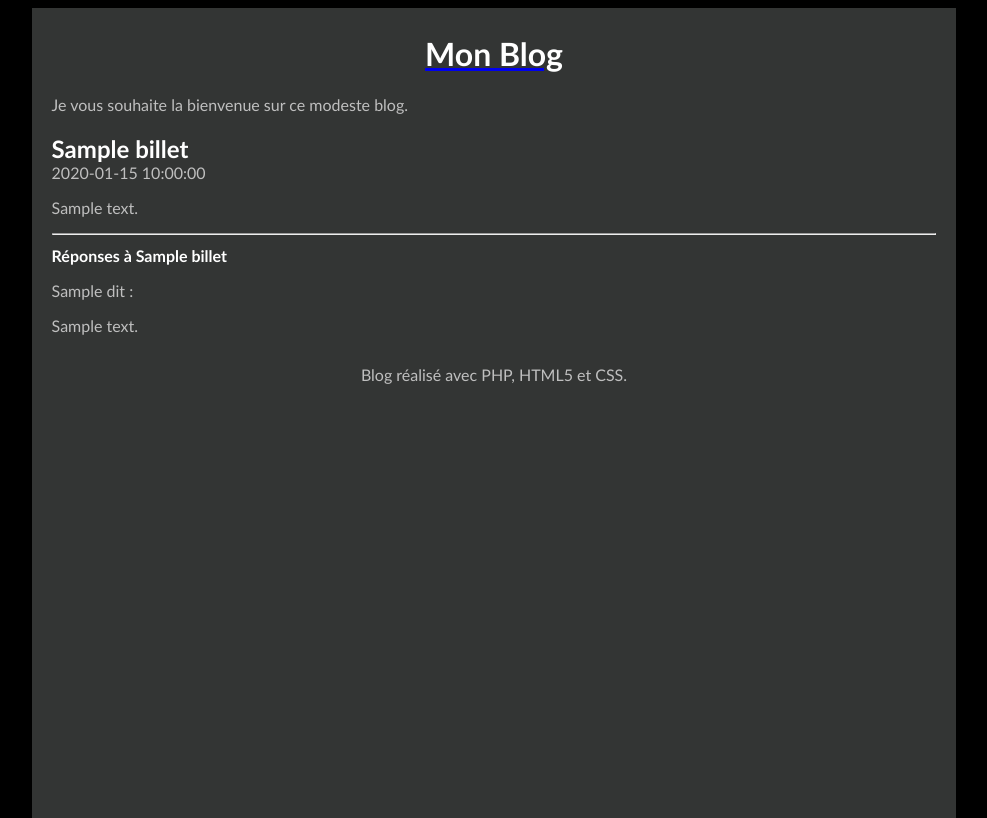
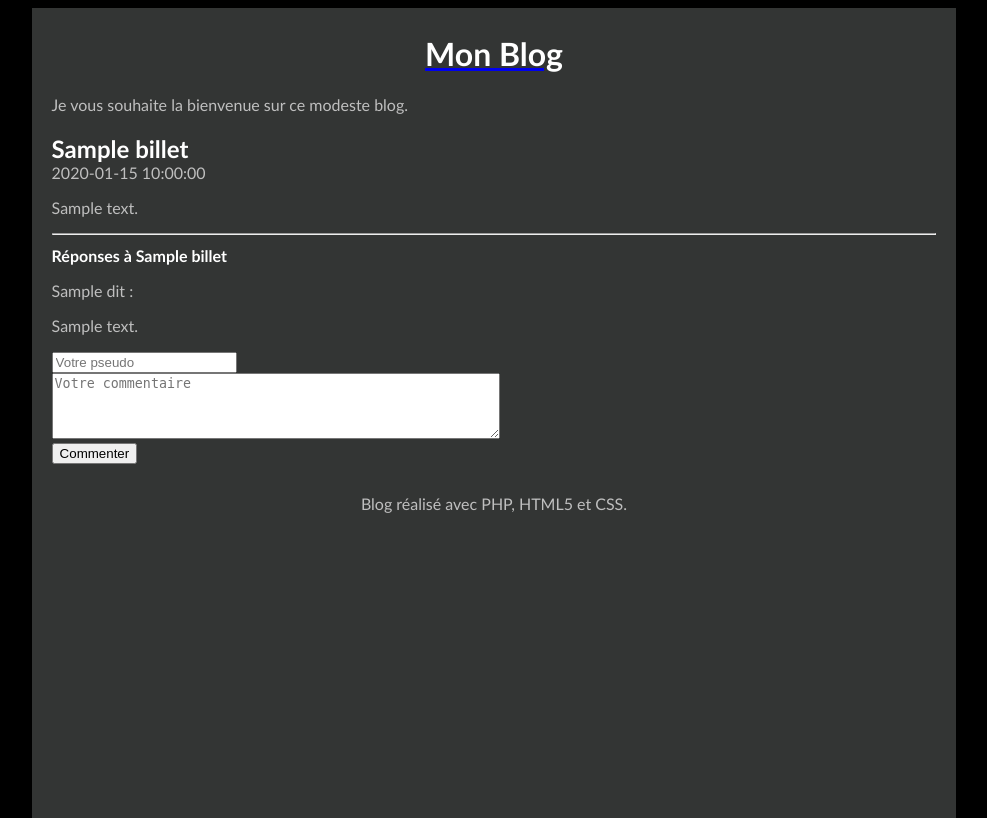
Before and after one commit to cadupuy/Projet-4-, a PHP site: page /index.php?action=billet&id=1 in a window 1280 px wide. Shown: the whole page, without its empty margins (146-1133 px from the left). Run offline with PHP 8.4, Linux system fonts and the light colour scheme; tables that the repository leaves empty or names only in its code hold one stand-in row (values such as "Sample post").

Commit message:
Modifications apportées sur l'ensemble de la POO du modèle suite à la session de mentorat

```diff
--- a/Contenu/style.css
+++ b/Contenu/style.css
@@ -28,6 +28,10 @@ h1 {
     padding: 5px 20px;
 }
 
+#txtCommentaire {
+    width: 50%;
+}
+
 #contenu {
     margin-bottom: 30px;
 }
--- a/Controleur/controleur.php
+++ b/Controleur/controleur.php
@@ -1,17 +1,20 @@
 <?php
+
 
 require 'Modele/Modele.php';
 
 // Affiche la liste de tous les billets du blog
 function accueil() {
-  $billets = getBillets();
+  $modele = new Modele();
+  $billets = $modele->getBillets();
   require 'Vue/vueAccueil.php';
 }
 
 // Affiche les détails sur un billet
 function billet($idBillet) {
-  $billet = getBillet($idBillet);
-  $commentaires = getCommentaires($idBillet);
+  $modele = new Modele();
+  $billet = $modele->getBillet($idBillet);
+  $commentaires = $modele->getCommentaires($idBillet);
   require 'Vue/vueBillet.php';
 }
 
@@ -19,3 +22,23 @@ function billet($idBillet) {
 function erreur($msgErreur) {
   require 'Vue/vueErreur.php';
 }
+
+function commenter($auteur, $contenu, $idBillet) {
+  $modele = new Modele();
+  $billet = $modele->getBillet($idBillet);
+  $commenter = $modele->ajouterCommentaire($auteur, $contenu, $idBillet);
+  if ($commenter){
+      header('Location: index.php?action=billet&id=' . $billet["id"]);
+
+  }
+  // Actualisation de l'affichage du billet
+  require 'Vue/vueBillet.php';
+}
+
+function getParametre($tableau, $nom) {
+   if (isset($tableau[$nom])) {
+     return $tableau[$nom];
+   }
+   else
+     throw new Exception("Paramètre '$nom' absent");
+ }
--- a/Modele/modele.php
+++ b/Modele/modele.php
@@ -1,8 +1,10 @@
 <?php
 
+class Modele {
+
     // Renvoie la liste de tous les billets, triés par identifiant décroissant
-function getBillets() {
-  $bdd = getBdd();
+    public function getBillets() {
+        $bdd = $this->getBdd();
         $billets = $bdd->query('select BIL_ID as id, BIL_DATE as date,'
         . ' BIL_TITRE as titre, BIL_CONTENU as contenu from T_BILLET'
         . ' order by BIL_ID desc');
@@ -11,15 +13,15 @@ function getBillets() {
 
     // Effectue la connexion à la BDD
     // Instancie et renvoie l'objet PDO associé
-function getBdd() {
+    private function getBdd() {
         $bdd = new PDO('mysql:host=localhost;dbname=projet 4;charset=utf8',
           'root', 'root', array(PDO::ATTR_ERRMODE => PDO::ERRMODE_EXCEPTION));
         return $bdd;
     }
 
     // Renvoie les informations sur un billet
-function getBillet($idBillet) {
-  $bdd = getBdd();
+    public function getBillet($idBillet) {
+      $bdd = $this->getBdd();
       $billet = $bdd->prepare('select BIL_ID as id, BIL_DATE as date,'
         . ' BIL_TITRE as titre, BIL_CONTENU as contenu from T_BILLET'
         . ' where BIL_ID=?');
@@ -31,11 +33,21 @@ function getBillet($idBillet) {
     }
 
     // Renvoie la liste des commentaires associés à un billet
-function getCommentaires($idBillet) {
-  $bdd = getBdd();
+    public function getCommentaires($idBillet) {
+      $bdd = $this->getBdd();
       $commentaires = $bdd->prepare('select COM_ID as id, COM_DATE as date,'
         . ' COM_AUTEUR as auteur, COM_CONTENU as contenu from T_COMMENTAIRE'
         . ' where BIL_ID=?');
       $commentaires->execute(array($idBillet));
       return $commentaires;
     }
+
+    public function ajouterCommentaire($auteur, $contenu, $idBillet) {
+        $bdd = $this->getBdd();
+        $ajout = $bdd->prepare('insert into T_COMMENTAIRE(COM_DATE, COM_AUTEUR, COM_CONTENU, BIL_ID)'
+          . ' values(NOW(), ?, ?, ?)');
+        $ajout->execute(array($auteur, $contenu, $idBillet));
+        return $ajout;
+    }
+
+}
--- a/Vue/vueBillet.php
+++ b/Vue/vueBillet.php
@@ -9,13 +9,24 @@
         <p><?= $billet['contenu'] ?></p>
     </article>
     <hr />
+
     <header>
         <h1 id="titreReponses">Réponses à <?= $billet['titre'] ?></h1>
     </header>
+
     <?php foreach ($commentaires as $commentaire): ?>
         <p><?= $commentaire['auteur'] ?> dit :</p>
       <p><?= $commentaire['contenu'] ?></p>
     <?php endforeach; ?>
+
+    <form method="post" action="index.php?action=commenter">
+        <input id="auteur" name="auteur" type="text" placeholder="Votre pseudo"
+         required /><br />
+         <textarea id="txtCommentaire" name="contenu" rows="4"
+            placeholder="Votre commentaire" required></textarea><br />
+            <input type="hidden" name="id" value="<?= $billet['id'] ?>" />
+            <input type="submit" value="Commenter" />
+    </form>
 <?php $contenu = ob_get_clean(); ?>
 
 <?php require 'Vue/gabarit.php'; ?>
--- a/Vue/vueErreur.php
+++ b/Vue/vueErreur.php
@@ -1,7 +1,7 @@
 <?php $titre = 'Mon Blog'; ?>
 
-<?php ob_start() ?>
-<p>Une erreur est survenue : <?= $msgErreur ?></p>
-<?php $contenu = ob_get_clean(); ?>
+    <?php ob_start() ?>
+        <p>Une erreur est survenue : <?= $msgErreur ?></p>
+    <?php $contenu = ob_get_clean(); ?>
 
 <?php require 'Vue/gabarit.php'; ?>
--- a/index.php
+++ b/index.php
@@ -1,6 +1,6 @@
 <?php
 
-require('Controleur/Controleur.php');
+require('Controleur/controleur.php');
 
 try {
   if (isset($_GET['action'])) {
@@ -15,9 +15,18 @@ try {
       else
         throw new Exception("Identifiant de billet non défini");
     }
+
+    else if ($_GET['action'] == 'commenter') {
+       $auteur = getParametre($_POST, 'auteur');
+       $contenu = getParametre($_POST, 'contenu');
+       $idBillet = getParametre($_POST, 'id');
+       commenter($auteur, $contenu, $idBillet);
+     }
+
     else
       throw new Exception("Action non valide");
   }
+
   else {
     accueil();  // action par défaut
   }
```
Also changed, not shown: Vue/gabarit.php (indentation only). Lines whose indentation alone changed are shown as unchanged.
